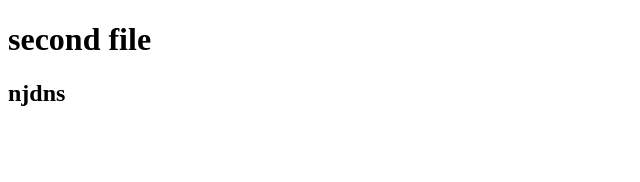
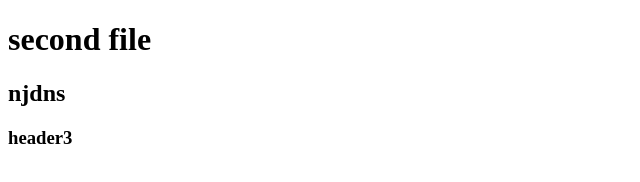
Before and after one commit to Vivek171819/NewRepo, a plain HTML site: page index.html in a window 1280 px wide. Shown: the full height of the page, 0-640 px from the left. Drawn offline with Linux system fonts and the light colour scheme.

Commit message:
add new header

```diff
--- a/index.html
+++ b/index.html
@@ -8,5 +8,6 @@
 <body>
     <h1>second file</h1>
     <h2>njdns</h2>
+    <h3>header3</h3>
 </body>
 </html>
```
